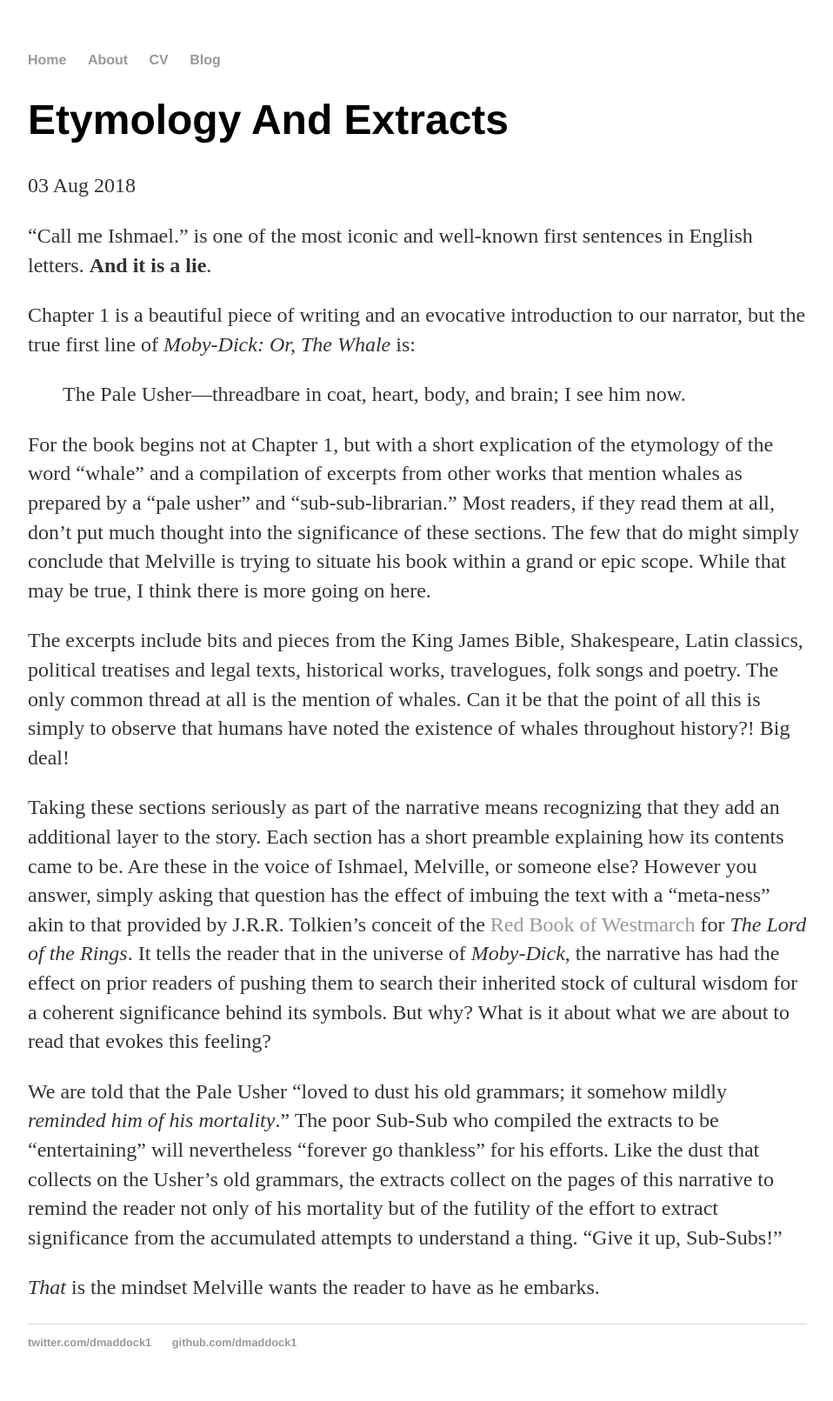
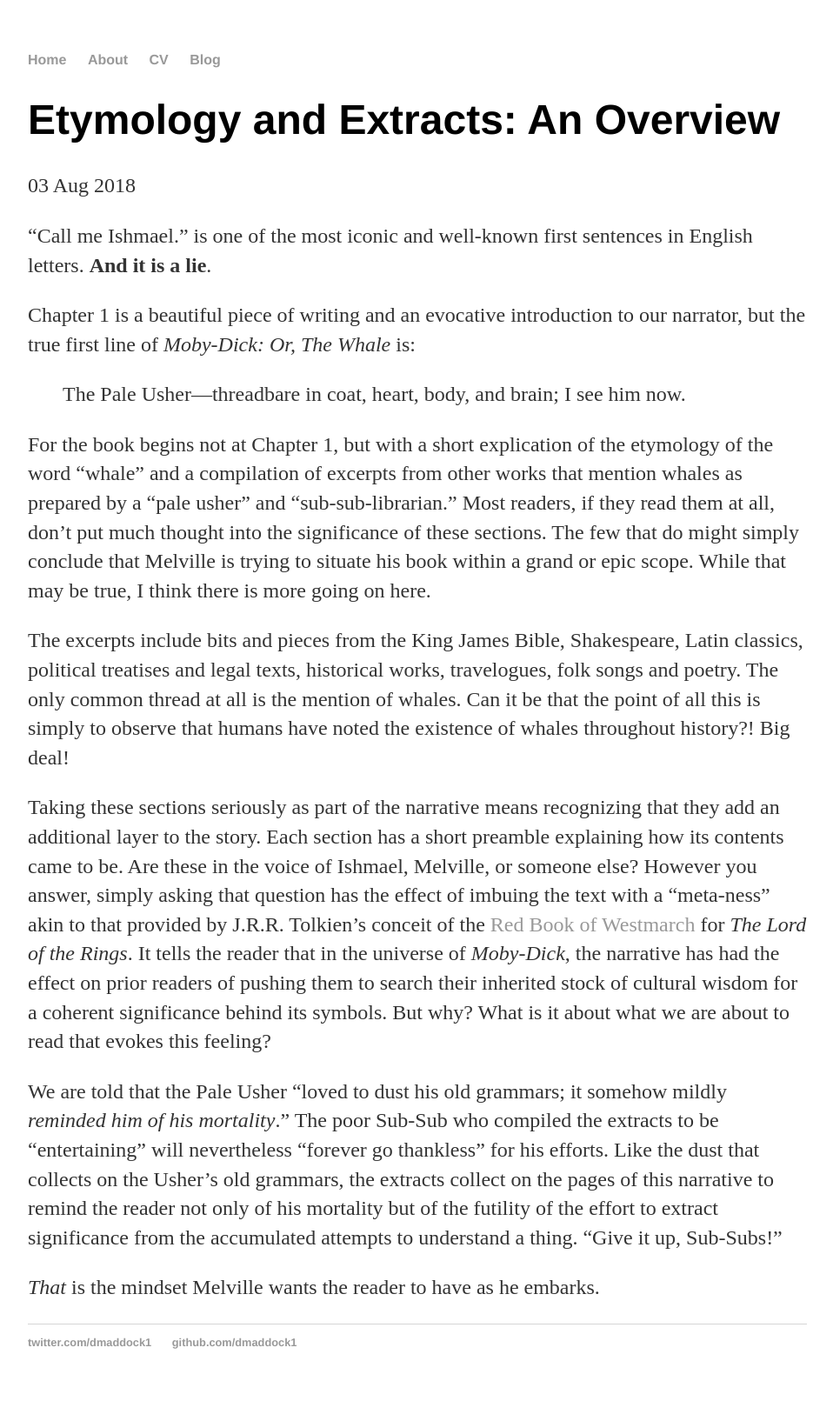
Before and after one commit to dmaddock1/dmaddock1.github.io, a Jekyll site: the page built from _posts/2018-08-03-etymology-and-extracts.md, in a window 1280 px wide. Shown: the whole page at 87% size, without its empty margins (160-1118 px from the left). Built offline with Jekyll 4.4.1, drawn with Linux system fonts in a browser that asks for light colours; our own code applies the rules of GitHub Pages for plain Markdown files.

Commit message:
Update 2018-08-03-etymology-and-extracts.md

```diff
--- a/_posts/2018-08-03-etymology-and-extracts.md
+++ b/_posts/2018-08-03-etymology-and-extracts.md
@@ -1,3 +1,9 @@
+---
+layout: post
+title: "Etymology and Extracts: An Overview"
+tags: [melville,extracts]
+---
+
 "Call me Ishmael." is one of the most iconic and well-known first sentences in English letters. **And it is a lie**.
 
 Chapter 1 is a beautiful piece of writing and an evocative introduction to our narrator, but the true first line of _Moby-Dick: Or, The Whale_ is:
```
